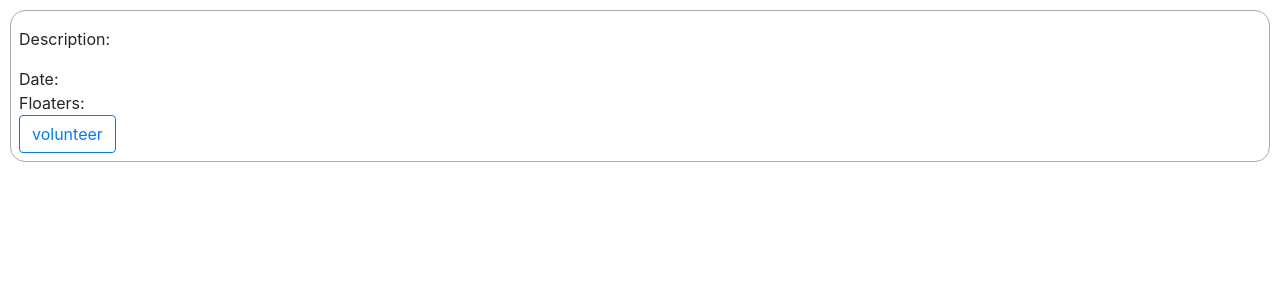
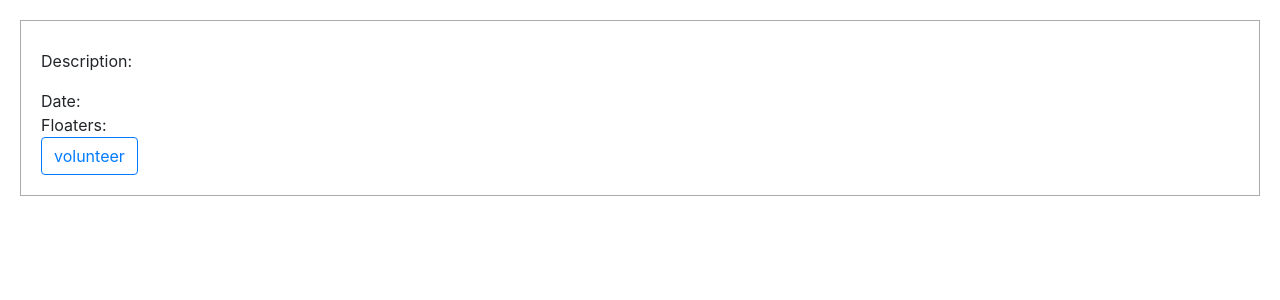
Before and after one commit to MHDGhanemBalhawan/events-calendar, a React (Create React App) app in the folder frontend/: page /event/eventname in a window 1280 px wide. Shown: the top 300 px of the page. Built offline with nearby package versions, Linux system fonts and the light colour scheme; no server answers.

Commit message:
align title and change margins

```diff
--- a/frontend/src/Components/Events.js
+++ b/frontend/src/Components/Events.js
@@ -4,7 +4,7 @@ import Event from "./Event.js";
 const Events = props => {
     return (
         <div className="events">
-            <h1> All Events</h1>
+            <h1 className="event_titles">Events</h1>
             {props.events.map(function(event, i) {
                 return (
                     <Event
--- a/frontend/src/Style/Event.css
+++ b/frontend/src/Style/Event.css
@@ -1,7 +1,5 @@
 .event {
-  margin: 10px;
-  /* margin-top: 20px; */
-  padding: 8px;
+  margin: 20px;
+  padding: 20px;
   border: 1px solid #aaaaaa;
-  border-radius: 15px;
 }
--- a/frontend/src/Style/Events.css
+++ b/frontend/src/Style/Events.css
@@ -2,5 +2,7 @@
   margin: 30px;
   margin-top: 10px;
   padding: 2px;
-  border-radius: 15px;
 }
+.event_titles {
+margin: 20px;
+}
```
